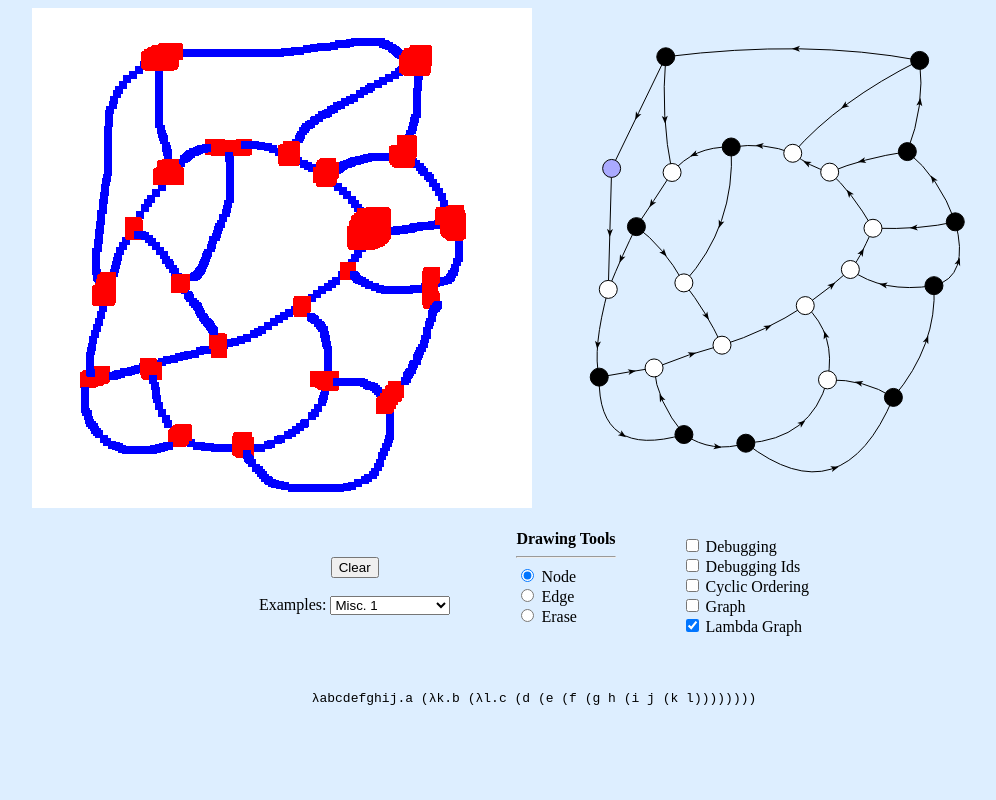
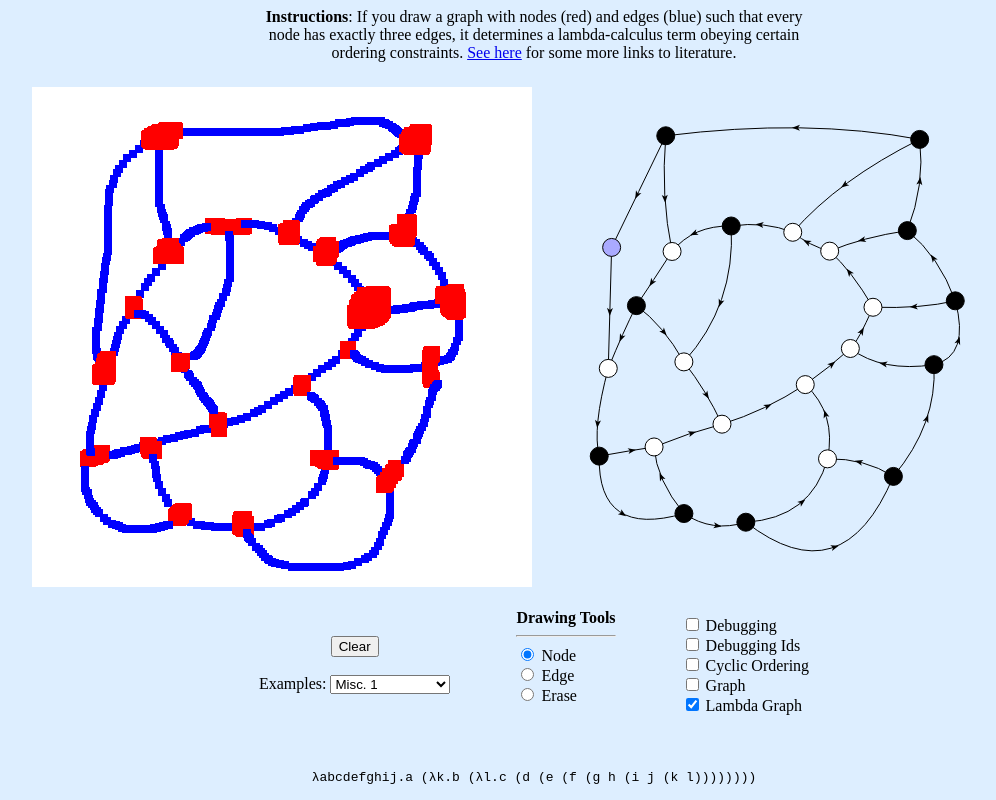
Before and after one commit to jcreedcmu/lambda-map-drawer, a website built with webpack: page public/index.html in a window 1280 px wide. Shown: the whole page, without its empty margins (106-1102 px from the left). Built offline with nearby package versions, Linux system fonts and the light colour scheme.

Commit message:
Slightly more user-friendly.

```diff
--- a/public/index.html
+++ b/public/index.html
@@ -4,6 +4,11 @@
   </head>
   <body>
 	 <center>
+		<div id="instr"><b>Instructions</b>: If you draw a graph with nodes (red) and edges (blue) such that
+		every node has exactly three edges, it determines a lambda-calculus term obeying certain
+		ordering constraints. <a href="https://github.com/jcreedcmu/lambda-maps/tree/master/nb">See here</a>
+		for some more links to literature.
+</div>
 		<canvas id="c1"></canvas>
 		<canvas id="c2"></canvas>
 		<br>
--- a/public/style.css
+++ b/public/style.css
@@ -13,3 +13,8 @@ td {
 .padleft {
   padding-left: 3em;
 }
+
+
+#instr {
+  width: 35em; padding-bottom: 25px;
+}
--- a/src/index.ts
+++ b/src/index.ts
@@ -263,6 +263,7 @@ function go() {
 
 
   function compute() {
+    document.getElementById('lambda')!.innerText = '';
     c2.d.clearRect(0, 0, c2.c.width, c2.c.height);
     const dat = c1.d.getImageData(0, 0, c1.c.width, c1.c.height);
     const conj = findConjoined(dat);
@@ -278,7 +279,7 @@ function go() {
         const exp = renderLambdaGraph(lg, c2);
       }
       catch (e) {
-        document.getElementById('lambda')!.innerText = '';
+        document.getElementById('lambda')!.innerHTML = '<font color="red">All nodes must have exactly three edges to compute lambda graph.</font>';
         console.log(e);
         renderGraph(rg, c2);
       }
```
